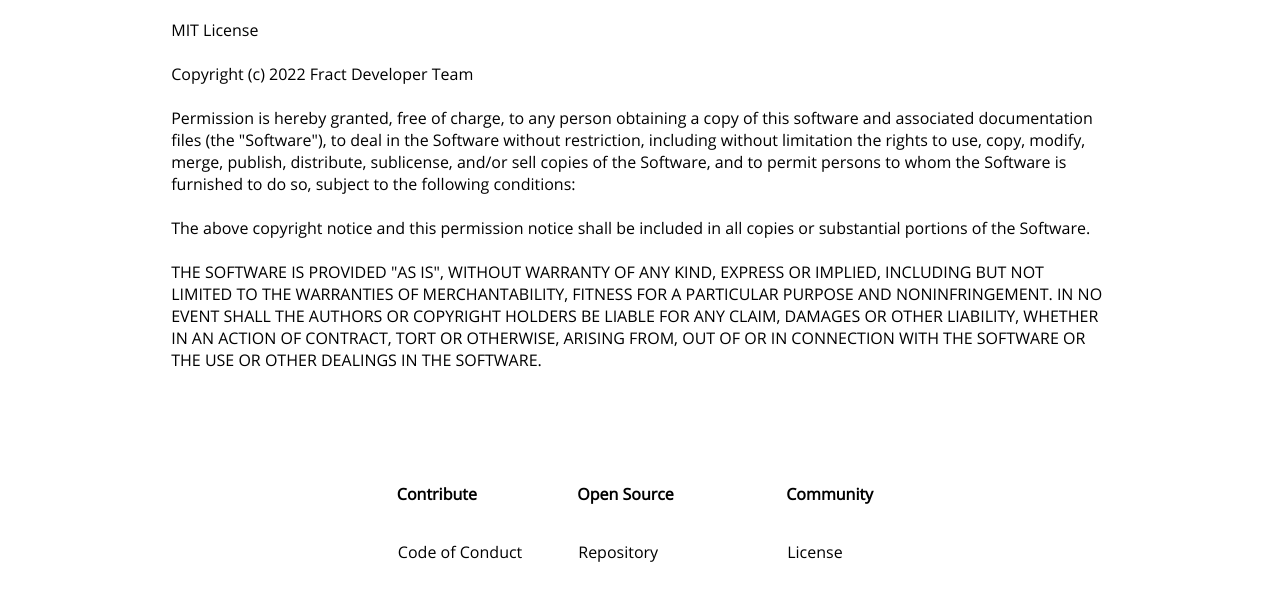
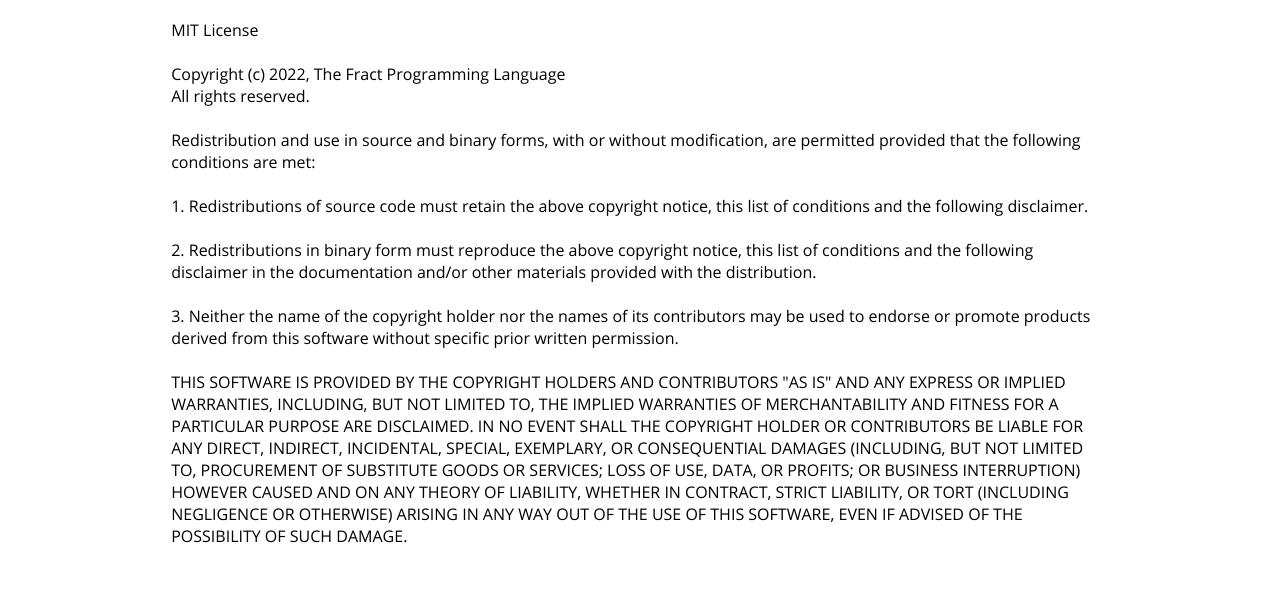
Before and after one commit to fract-lang/website, a plain HTML site: page pages/license.html in a window 1280 px wide. Shown: the part 140-736 px from the top of the page. Drawn offline with Linux system fonts and the light colour scheme.

Commit message:
Update license and adapt to new license.

```diff
--- a/pages/license.html
+++ b/pages/license.html
@@ -26,28 +26,33 @@
 			MIT License
 			<br>
 			<br>
-			Copyright (c) <x id="year"></x> Fract Developer Team
+			Copyright (c) <x id="year"></x>, The Fract Programming Language
+			<br>
+			All rights reserved.
 			<br>
 			<br>
-			Permission is hereby granted, free of charge, to any person obtaining a copy
-			of this software and associated documentation files (the "Software"), to deal
-			in the Software without restriction, including without limitation the rights
-			to use, copy, modify, merge, publish, distribute, sublicense, and/or sell
-			copies of the Software, and to permit persons to whom the Software is
-			furnished to do so, subject to the following conditions:
+			Redistribution and use in source and binary forms, with or without
+			modification, are permitted provided that the following conditions are met:
 			<br>
 			<br>
-			The above copyright notice and this permission notice shall be included in all
-			copies or substantial portions of the Software.
+			1. Redistributions of source code must retain the above copyright notice, this list of conditions and the following disclaimer.
 			<br>
 			<br>
-			THE SOFTWARE IS PROVIDED "AS IS", WITHOUT WARRANTY OF ANY KIND, EXPRESS OR
-			IMPLIED, INCLUDING BUT NOT LIMITED TO THE WARRANTIES OF MERCHANTABILITY,
-			FITNESS FOR A PARTICULAR PURPOSE AND NONINFRINGEMENT. IN NO EVENT SHALL THE
-			AUTHORS OR COPYRIGHT HOLDERS BE LIABLE FOR ANY CLAIM, DAMAGES OR OTHER
-			LIABILITY, WHETHER IN AN ACTION OF CONTRACT, TORT OR OTHERWISE, ARISING FROM,
-			OUT OF OR IN CONNECTION WITH THE SOFTWARE OR THE USE OR OTHER DEALINGS IN THE
-			SOFTWARE.
+			2. Redistributions in binary form must reproduce the above copyright notice, this list of conditions and the following disclaimer in the documentation and/or other materials provided with the distribution.
+			<br>
+			<br>
+			3. Neither the name of the copyright holder nor the names of its contributors may be used to endorse or promote products derived from this software without specific prior written permission.
+			<br><br>
+			THIS SOFTWARE IS PROVIDED BY THE COPYRIGHT HOLDERS AND CONTRIBUTORS "AS IS"
+			AND ANY EXPRESS OR IMPLIED WARRANTIES, INCLUDING, BUT NOT LIMITED TO, THE
+			IMPLIED WARRANTIES OF MERCHANTABILITY AND FITNESS FOR A PARTICULAR PURPOSE ARE
+			DISCLAIMED. IN NO EVENT SHALL THE COPYRIGHT HOLDER OR CONTRIBUTORS BE LIABLE
+			FOR ANY DIRECT, INDIRECT, INCIDENTAL, SPECIAL, EXEMPLARY, OR CONSEQUENTIAL
+			DAMAGES (INCLUDING, BUT NOT LIMITED TO, PROCUREMENT OF SUBSTITUTE GOODS OR
+			SERVICES; LOSS OF USE, DATA, OR PROFITS; OR BUSINESS INTERRUPTION) HOWEVER
+			CAUSED AND ON ANY THEORY OF LIABILITY, WHETHER IN CONTRACT, STRICT LIABILITY,
+			OR TORT (INCLUDING NEGLIGENCE OR OTHERWISE) ARISING IN ANY WAY OUT OF THE USE
+			OF THIS SOFTWARE, EVEN IF ADVISED OF THE POSSIBILITY OF SUCH DAMAGE.
 		</div>
 
 		<div style="margin-top: 100px; margin-bottom: 50px;">
--- a/scripts/example_algorithms.js
+++ b/scripts/example_algorithms.js
@@ -1,3 +1,7 @@
+// Copyright 2022 The Fract Authors.
+// Use of this source code is governed by a BSD 3-Clause
+// license that can be found in the LICENSE file.
+
 const code_helloworld = `<keyword>package</keyword> <name>main</name>
 
 <func>println</func>(<string>'Hello, 世界!'</string>)`
```
Also changed, not shown: 404.html (+6 -0 lines), index.html (+6 -0 lines), 1 other file.
